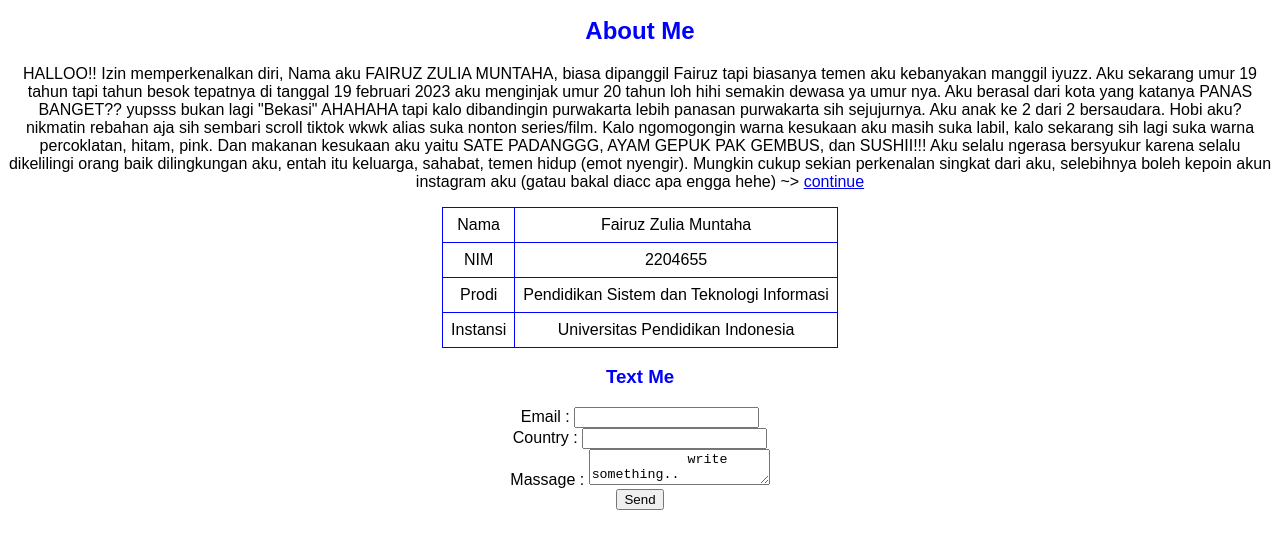
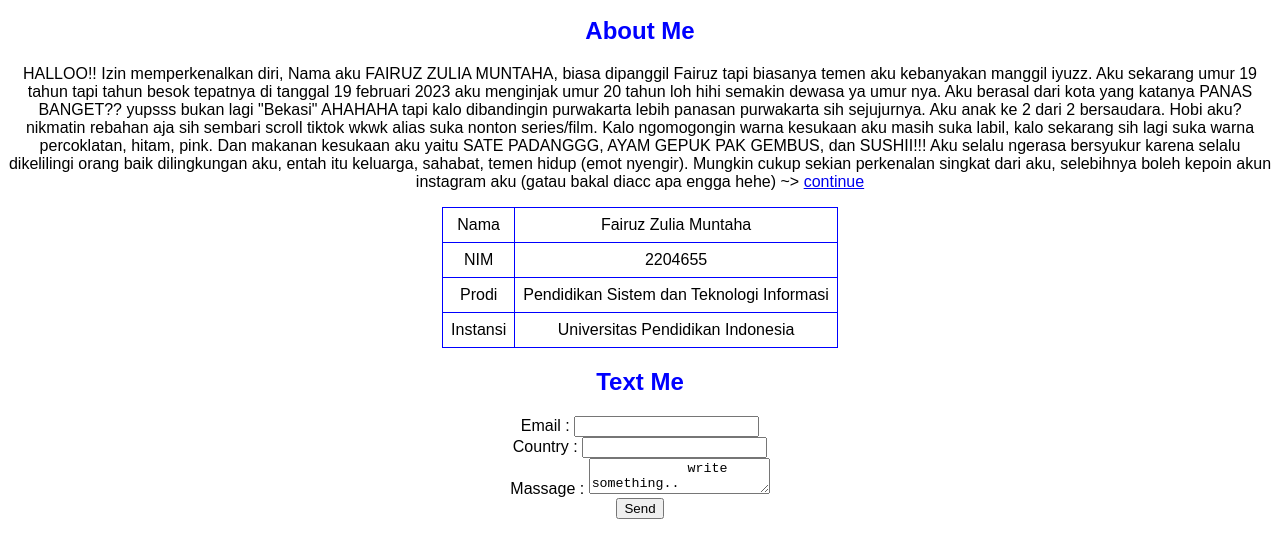
Before and after one commit to fairuzZulia/Promnet, a plain HTML site: page challenge1.html in a window 1280 px wide. Shown: the part 101-658 px from the top of the page. Drawn offline with Linux system fonts and the light colour scheme.

Commit message:
Update challenge1.html

```diff
--- a/challenge1.html
+++ b/challenge1.html
@@ -70,9 +70,9 @@
         </tr>
 
     </table>
-            <h3>Text Me</h3>
+            <h2>Text Me</h2>
             <style>
-                h3 {color: blue;}
+                h2 {color: blue;}
             </style>
     <form>
         <label for="email">Email :</label>
```
